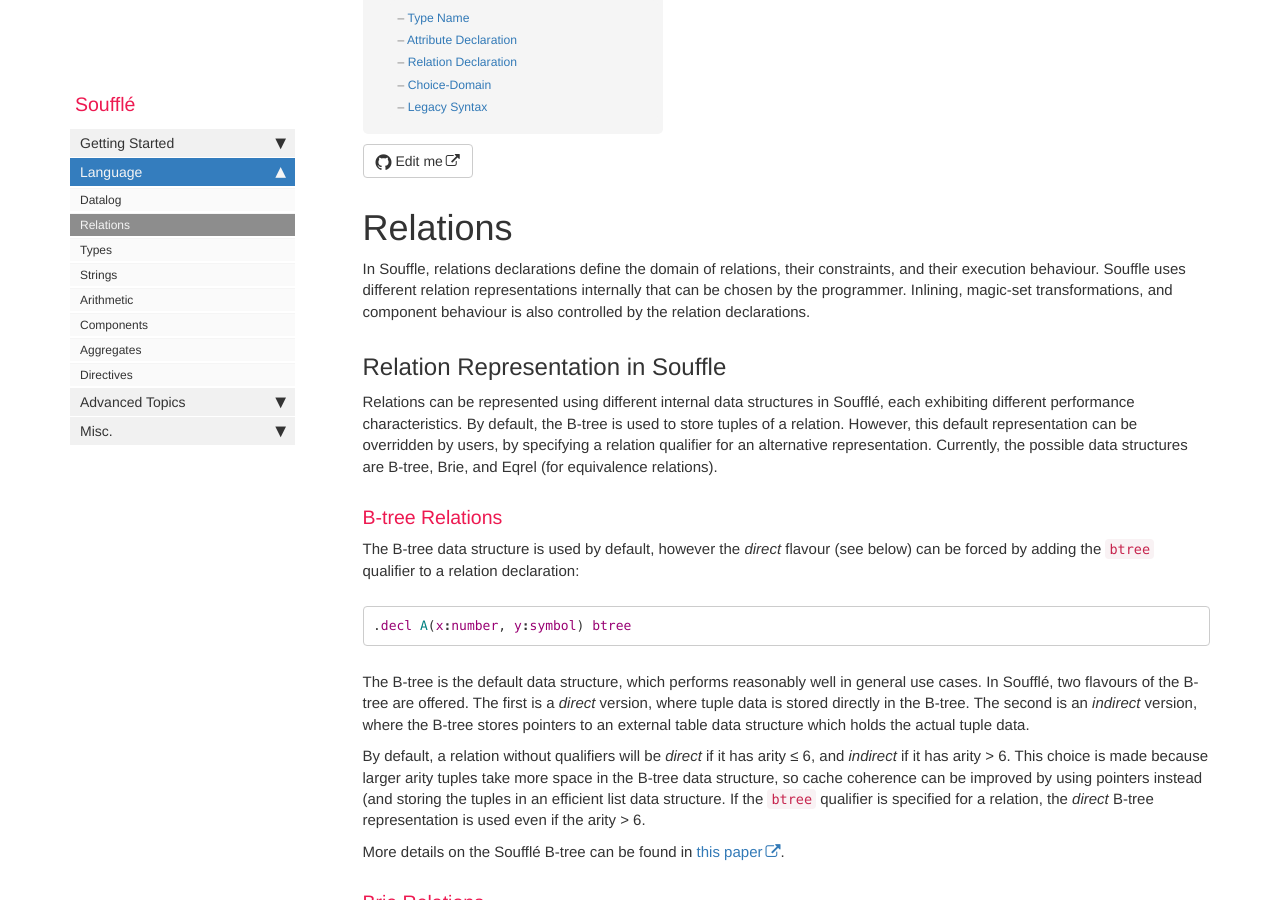
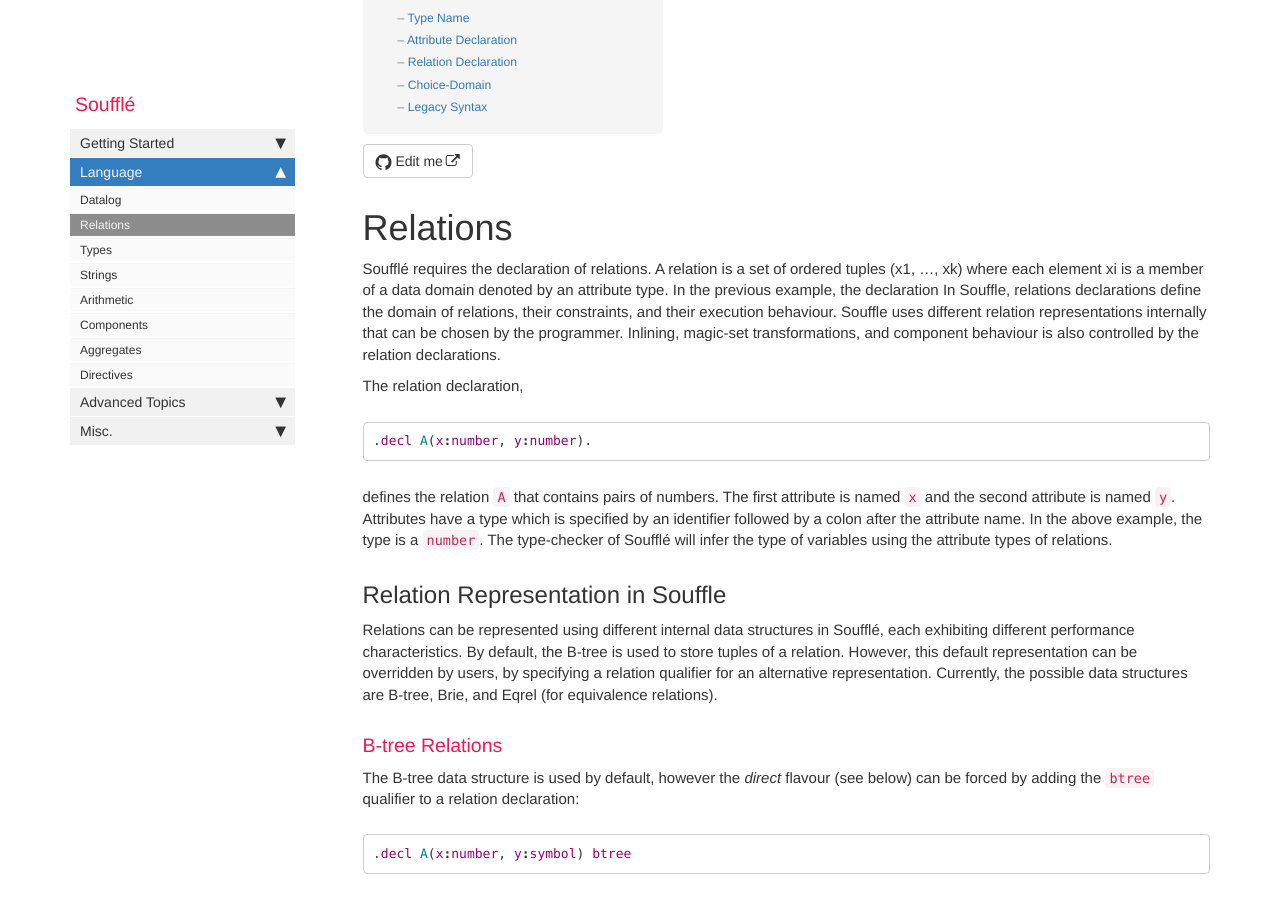
Before and after one commit to souffle-lang/souffle-lang.github.io, a Jekyll site: the page built from pages/docs/relations.md, in a window 1280 px wide and 900 px high, scrolled down 530 px. Built offline with Jekyll 4.4.1, drawn with Linux system fonts in a browser that asks for light colours; comment, search, counter and statistics services are not loaded.

Commit message:
Update relations.md

````diff
--- a/pages/docs/relations.md
+++ b/pages/docs/relations.md
@@ -5,8 +5,14 @@ sidebar: docs_sidebar
 folder: docs
 ---
 # Relations
-In Souffle, relations declarations define the domain of relations, their constraints, and their execution behaviour. Souffle uses different relation representations internally that can be chosen by the programmer. Inlining, magic-set transformations, and component behaviour is also controlled by
-the relation declarations.
+Soufflé requires the declaration of relations. A relation is a set of ordered tuples (x1, …, xk) where each element xi is a member of a data domain denoted by an attribute type. In the previous example, the declaration
+In Souffle, relations declarations define the domain of relations, their constraints, and their execution behaviour. Souffle uses different relation representations internally that can be chosen by the programmer. Inlining, magic-set transformations, and component behaviour is also controlled by the relation declarations.
+
+The relation declaration,
+```prolog
+.decl A(x:number, y:number).
+```
+defines the relation `A` that contains pairs of numbers. The first attribute is named `x` and the second attribute is named `y`. Attributes have a type which is specified by an identifier followed by a colon after the attribute name. In the above example, the type is a `number`. The type-checker of Soufflé will infer the type of variables using the attribute types of relations.
 
 ## Relation Representation in Souffle
 Relations can be represented using different internal data structures in Soufflé, each exhibiting different performance characteristics. By default, the B-tree is used to store tuples of a relation. However, this default representation can be overridden by users, by specifying a relation qualifier for an alternative representation. Currently, the possible data structures are B-tree, Brie, and Eqrel (for equivalence relations).
````
